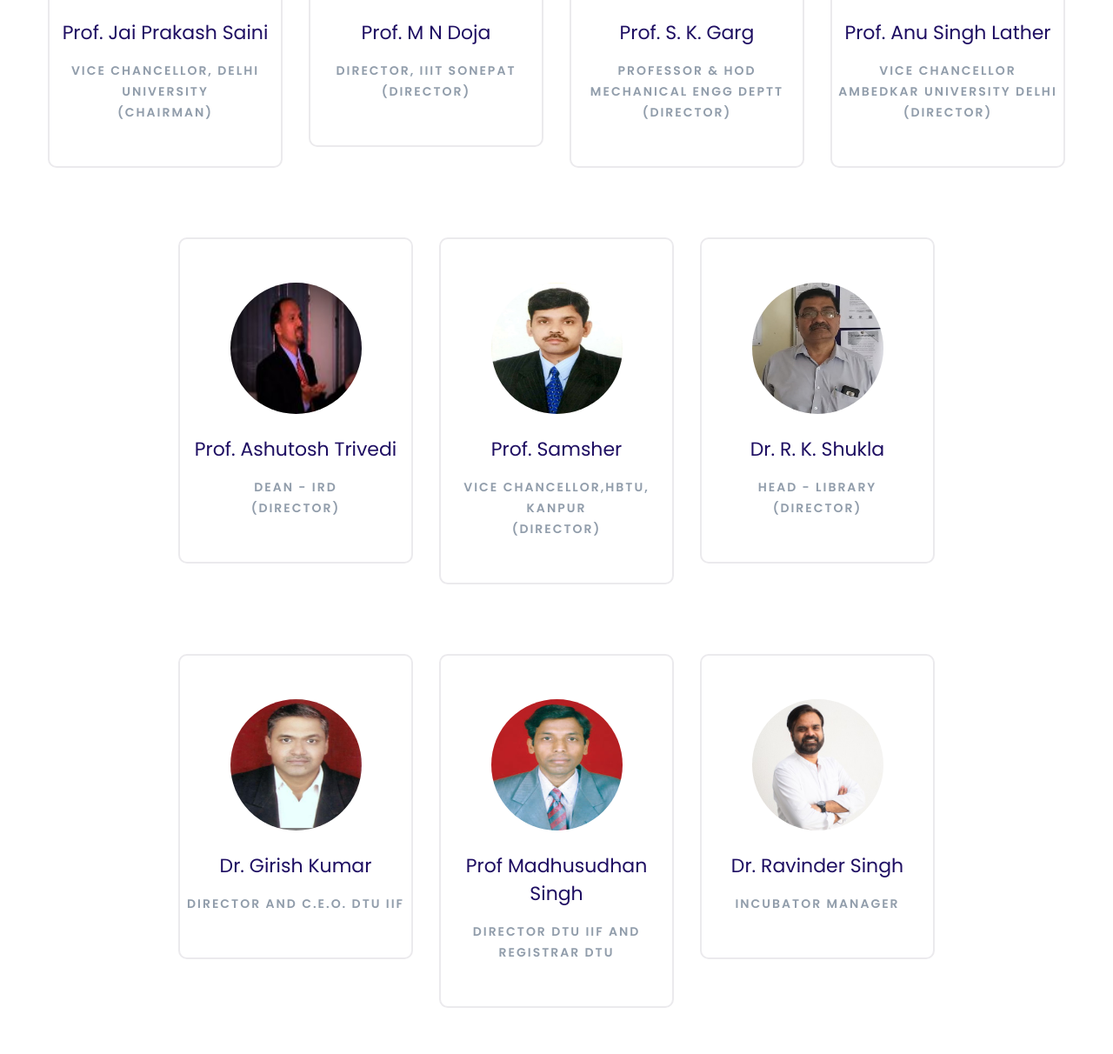
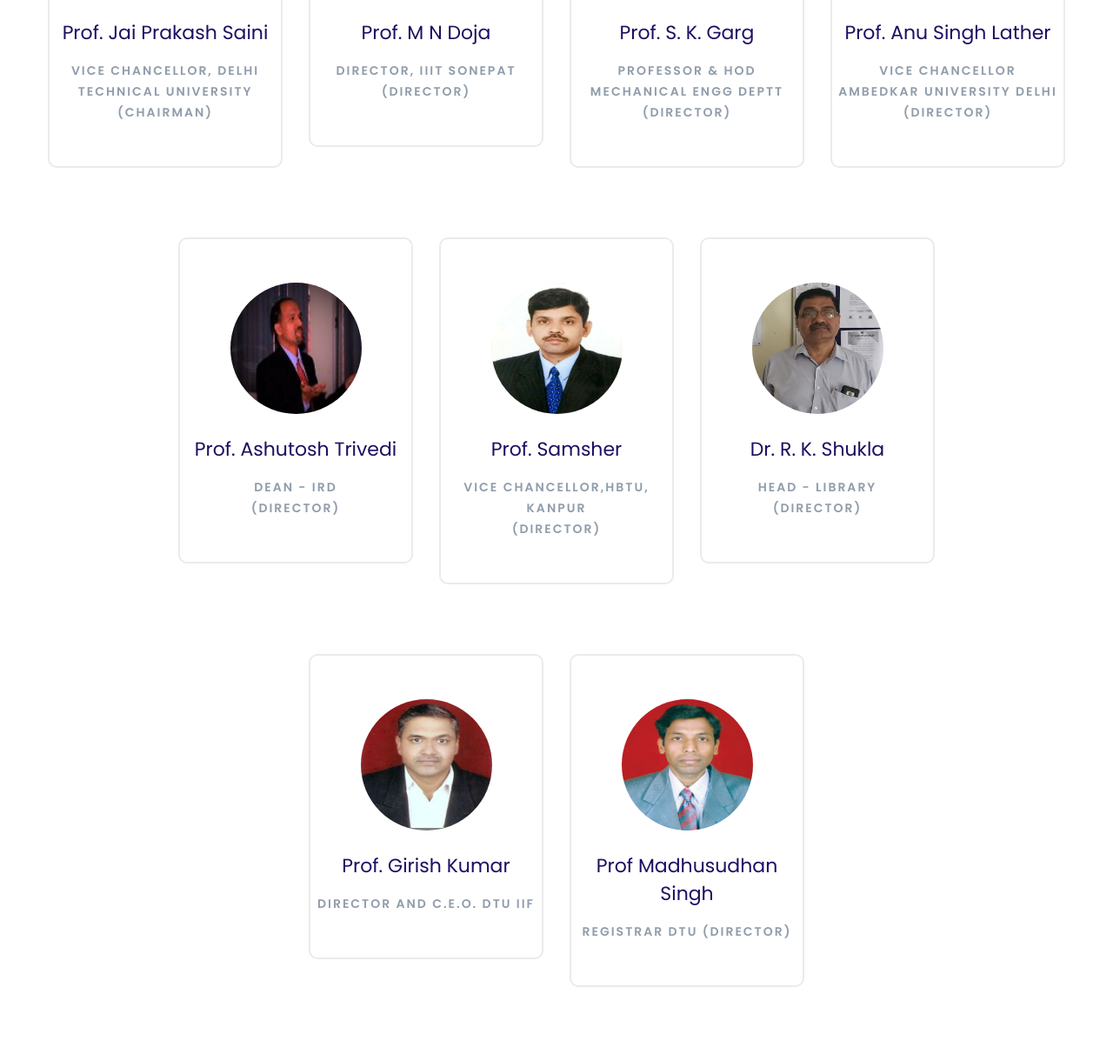
Before and after one commit to dtuiif/dtuiif, a plain HTML site: page team.html in a window 1280 px wide. Shown: the part 833-2045 px from the top of the page at 87% size. Drawn offline with nearby package versions, Linux system fonts and the light colour scheme.

Commit message:
Update team.html

```diff
--- a/team.html
+++ b/team.html
@@ -92,7 +92,7 @@
 					<!-- <img srcset="i/team_1_img_1@2x.jpg 2x" src="i/team_1_img_1.jpg" class="radius_full" alt="" /> -->
 					<img src="./images/vc.jpeg" class="radius_full" width="151px" height="151px" alt="" />
 					<div class="mt-25 mb-15 f-22 title">Prof. Jai Prakash Saini</div>
-					<div class="f-14 semibold text-uppercase sp-20 color-heading pb-50">Vice Chancellor, Delhi University<br/>(Chairman)</div>
+					<div class="f-14 semibold text-uppercase sp-20 color-heading pb-50">Vice Chancellor, Delhi Technical University<br/>(Chairman)</div>
 					<!-- <div class="mt-35 row no-gutters block_socials">
 						<div class="col-4 border_right">
 							<a href="#" class="link f-22 lh-60 color-heading"><i class="fab fa-twitter"></i></a>
@@ -232,7 +232,7 @@
 				<div class="radius10 pt-50 block">
 					<!-- <img srcset="i/team_1_img_3@2x.jpg 2x" src="i/team_1_img_3.jpg" class="radius_full" alt="" /> -->
 					<img src="./images/gk.jpg" class="radius_full" width="151px" height="151px" alt="" />
-					<div class="mt-25 mb-15 f-22 title">Dr. Girish Kumar</div>
+					<div class="mt-25 mb-15 f-22 title">Prof. Girish Kumar</div>
 					<div class="f-14 semibold text-uppercase sp-20 color-heading pb-50">Director and C.E.O. DTU IIF</div>
 					<!-- <div class="mt-35 row no-gutters block_socials">
 						<div class="col-4 border_right">
@@ -253,16 +253,7 @@
 					<!-- <img srcset="i/team_1_img_3@2x.jpg 2x" src="i/team_1_img_3.jpg" class="radius_full" alt="" /> -->
 					<img src="./images/madhusudhan .jpeg" class="radius_full" width="151px" height="151px" alt="" />
 					<div class="mt-25 mb-15 f-22 title">Prof Madhusudhan Singh</div>
-					<div class="f-14 semibold text-uppercase sp-20 color-heading pb-50">Director DTU IIF and Registrar DTU</div>
-				</div>
-			</div>
-
-			<div class="mt-60 col-lg-3 col-md-7 col-sm-10" data-aos-duration="600" data-aos="zoom-in" data-aos-delay="600">
-				<div class="radius10 pt-50 block">
-					<!-- <img srcset="i/team_1_img_3@2x.jpg 2x" src="i/team_1_img_3.jpg" class="radius_full" alt="" /> -->
-					<img src="./images/ravinder.jpeg" class="radius_full" width="151px" height="151px" alt="" />
-					<div class="mt-25 mb-15 f-22 title">Dr. Ravinder Singh</div>
-					<div class="f-14 semibold text-uppercase sp-20 color-heading pb-50">Incubator Manager</div>
+					<div class="f-14 semibold text-uppercase sp-20 color-heading pb-50">Registrar DTU (Director)</div>
 				</div>
 			</div>
 
@@ -364,6 +355,7 @@
 					<div class="f-14 semibold text-uppercase sp-20 color-heading pb-50">Coordinator</div>
 				</div>
 			</div>
+
 		</div>
 
 
```
